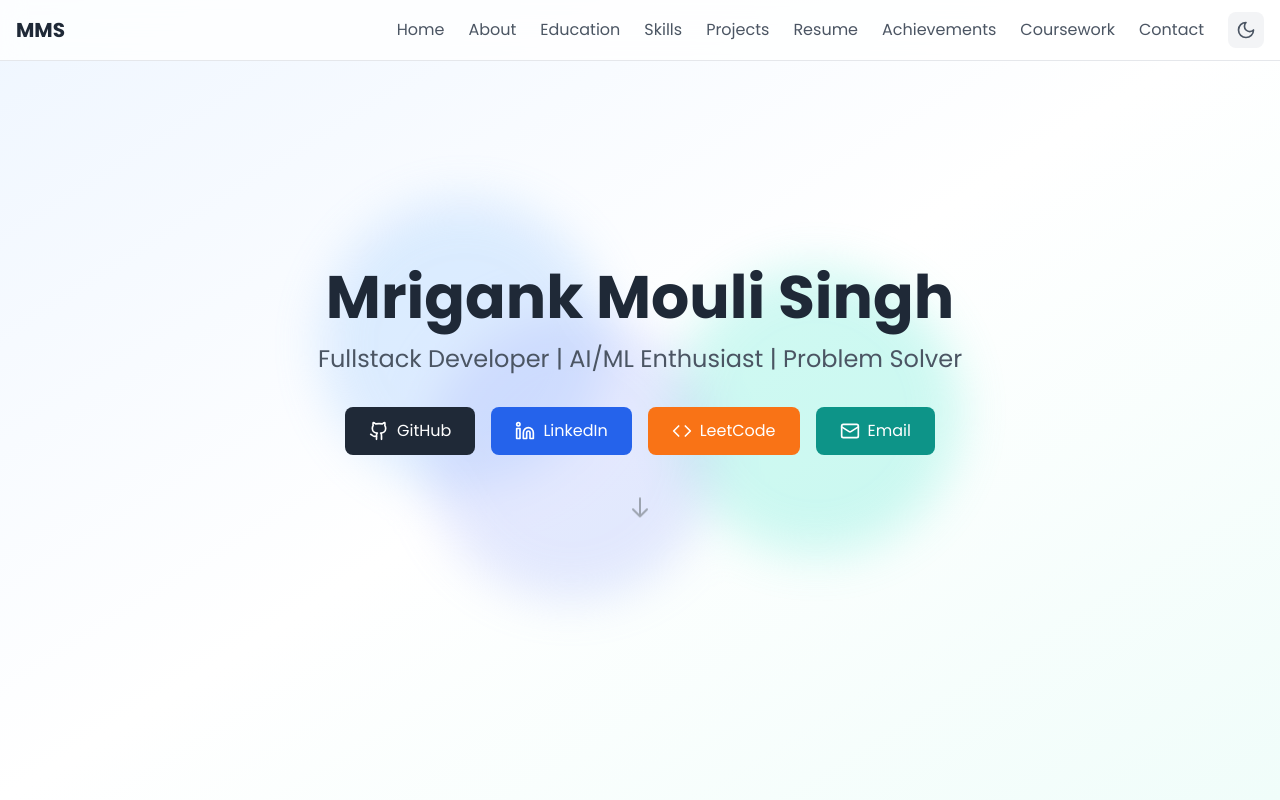
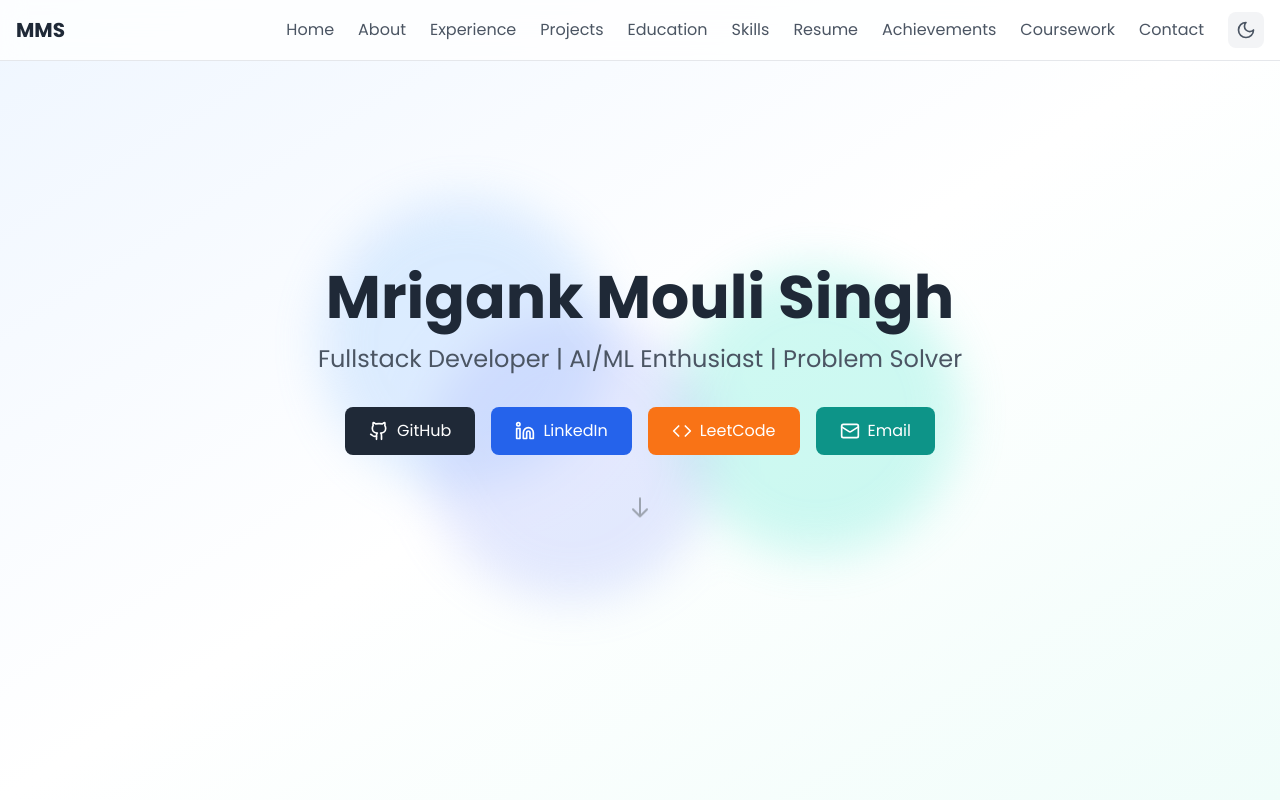
Before and after one commit to Mrigank-Mouli-Singh/Portfolio-off-campus, a React (Vite) app: page / in a window 1280 px wide. Shown: the top 800 px of the page. Built offline with nearby package versions, Linux system fonts and the light colour scheme.

Commit message:
Update Header.tsx

```diff
--- a/src/components/Header.tsx
+++ b/src/components/Header.tsx
@@ -13,14 +13,16 @@ const Header: React.FC<HeaderProps> = ({ isDark, toggleDark }) => {
   const navItems = [
   { name: 'Home', href: '#home' },
   { name: 'About', href: '#about' },
+  { name: 'Experience', href: '#experience' }, // moved up
+  { name: 'Projects', href: '#projects' },     // moved up
   { name: 'Education', href: '#education' },
   { name: 'Skills', href: '#skills' },
-    { name: 'Projects', href: '#projects' },
   { name: 'Resume', href: '#resume' },
   { name: 'Achievements', href: '#achievements' },
   { name: 'Coursework', href: '#coursework' },
   { name: 'Contact', href: '#contact' }
 ];
+
 
   const scrollToSection = (href: string) => {
     const element = document.querySelector(href);
```
Lines whose indentation alone changed are shown as unchanged.
